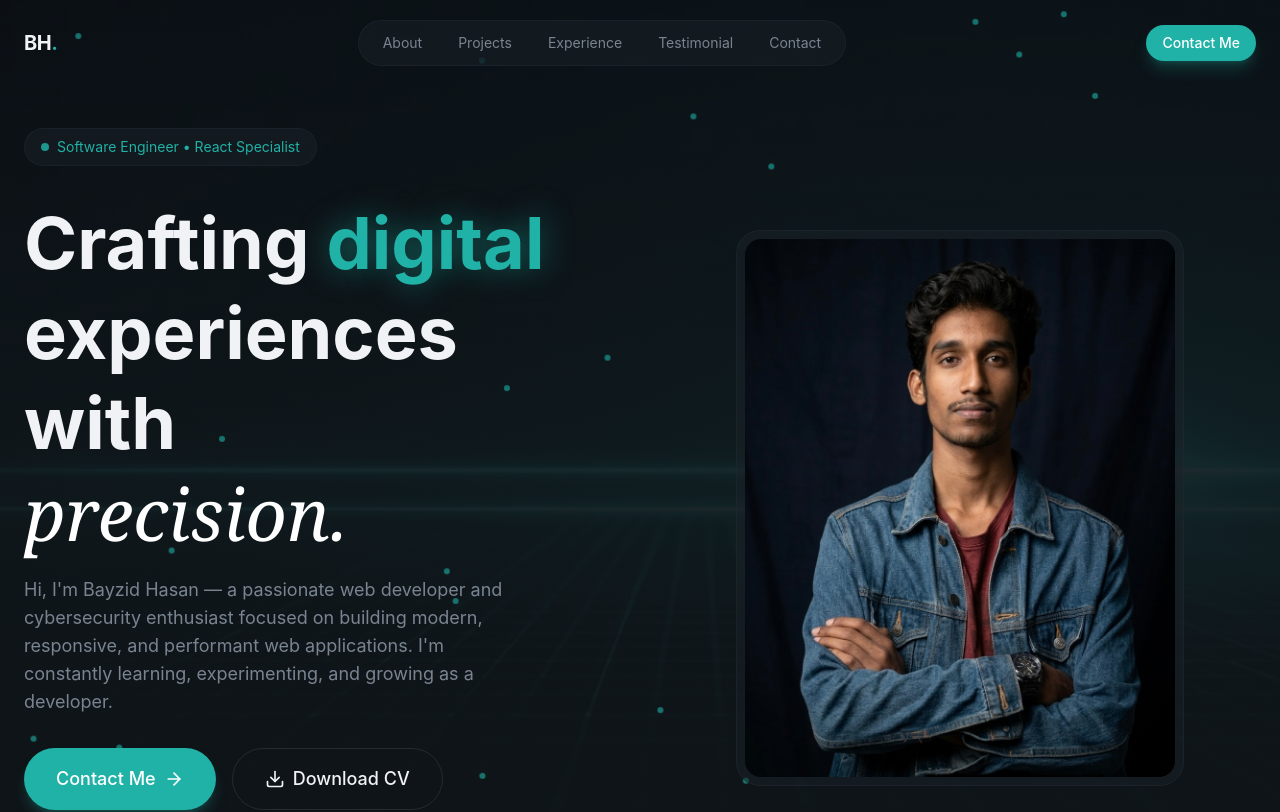
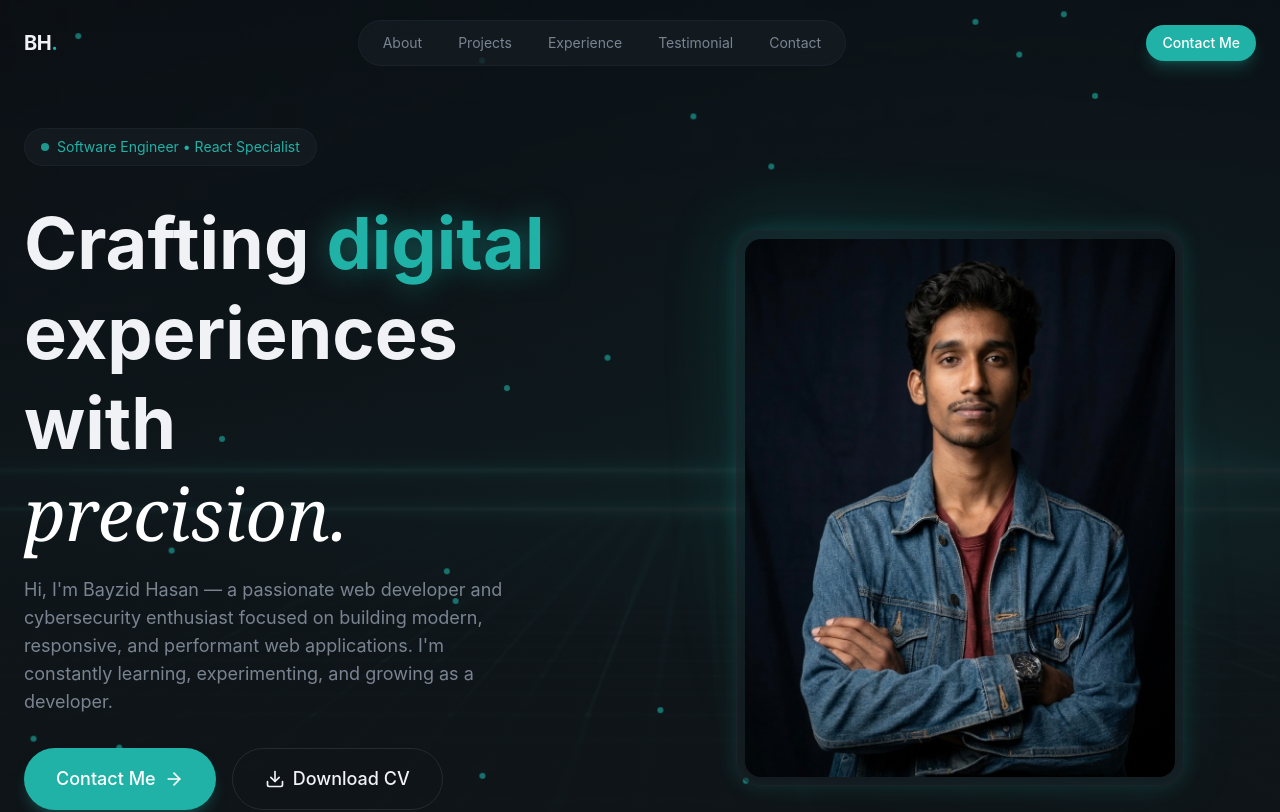
Before and after one commit to dev-bayzid/Portfolio, a Next.js app: page / in a window 1280 px wide. Shown: the top 812 px of the page. Built offline with nearby package versions, Linux system fonts and the light colour scheme.

Commit message:
add some style in personal image

```diff
--- a/src/sections/Hero.jsx
+++ b/src/sections/Hero.jsx
@@ -102,7 +102,7 @@ const Hero = () => {
                 { icon: FiGithub, href: "https://github.com/dev-bayzid" },
                 {
                   icon: FaLinkedin,
-                  href: "www.linkedin.com/in/bayzid-hasan-dev",
+                  href: "www.linkedin.com/in/bayzid-hasan-dev"
                 },
                 {
                   icon: FaInstagram,
@@ -119,7 +119,8 @@ const Hero = () => {
           <div className="relative animate-fade-in animation-delay-300 ">
             {/* Profile Image */}
             <div className="relative max-w-md mx-auto">
-                <div className="relative glass rounded-3xl p-2">
+                <div className="absolute inset-0 rounded-3xl bg-linear-to-br from-primary/30 via-transparent to-primary/10 blur-2xl animate-pulse"/>
+                <div className="relative glass rounded-3xl p-2 glow-border">
                     <img src="/profile.jpg" alt="Bayzid Hasan" className="w-full aspect-[4/5] object-cover rounded-2xl" />
                 </div>
             </div>
```
